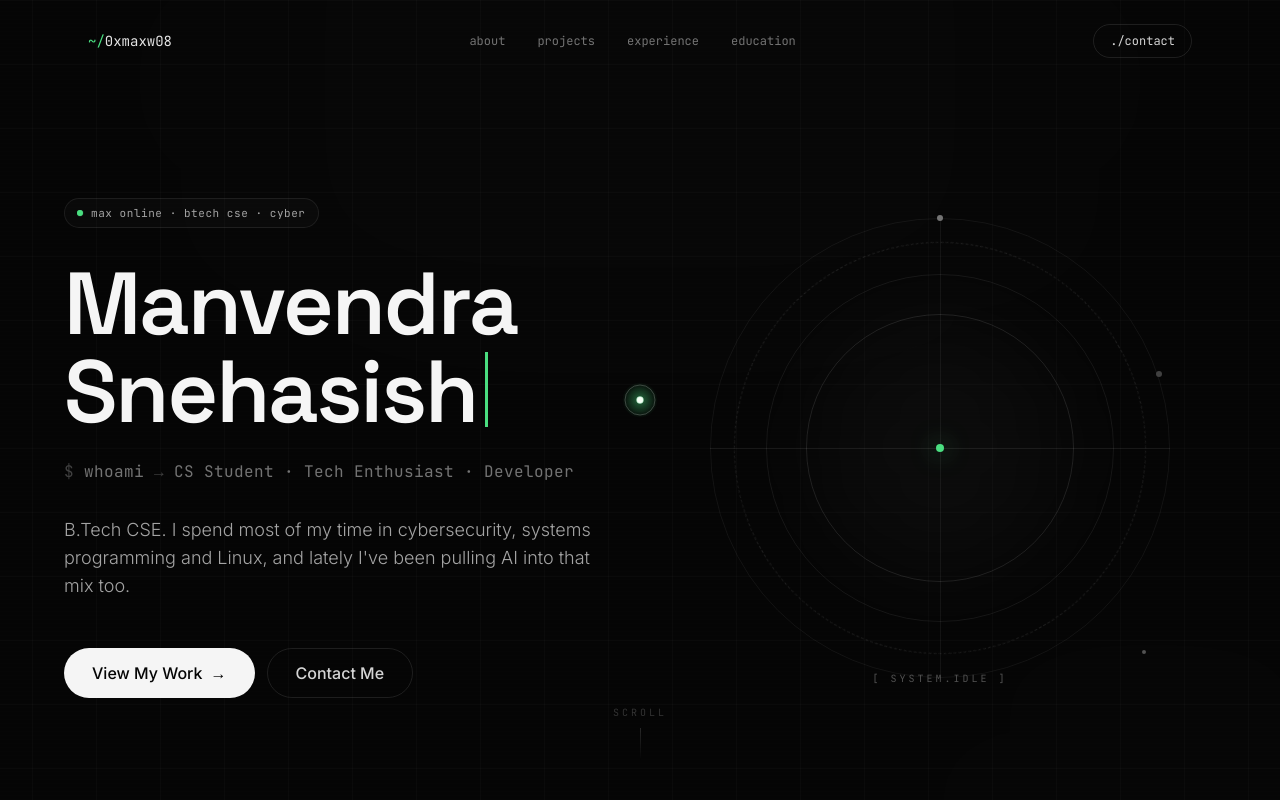
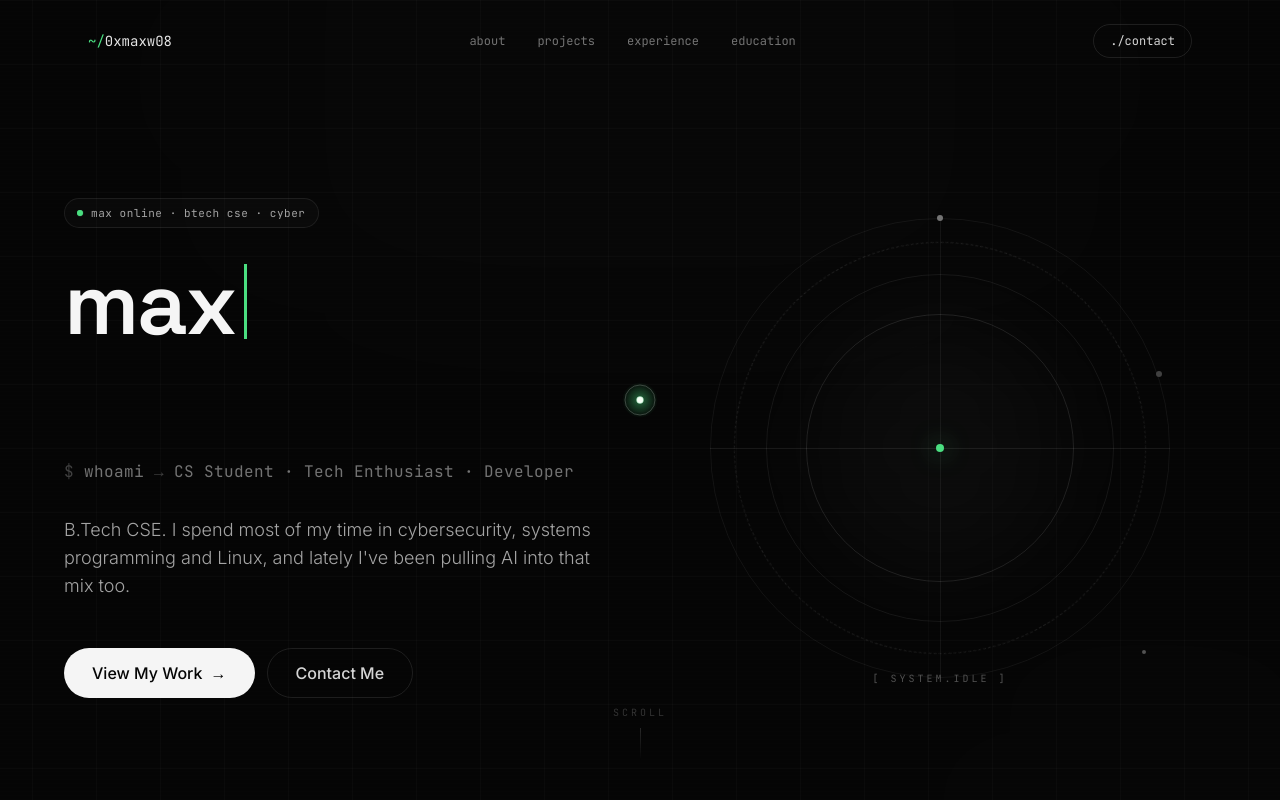
Before and after one commit to 0xmaxw08/portfolio-max, a React (Vite) app: page / in a window 1280 px wide. Shown: the top 800 px of the page. Built offline with nearby package versions, Linux system fonts and the light colour scheme.

Commit message:
typewriter effect

```diff
--- a/src/components/Hero.jsx
+++ b/src/components/Hero.jsx
@@ -1,5 +1,8 @@
-import { useEffect, useRef } from 'react'
+import { useEffect, useRef, useState } from 'react'
 import gsap from 'gsap'
+
+const FULL_NAME = 'Manvendra Snehasish'
+const SHORT_NAME = 'max'
 
 export default function Hero() {
   const sectionRef = useRef(null)
@@ -10,17 +13,67 @@ export default function Hero() {
   const ctaRef = useRef(null)
   const graphicRef = useRef(null)
 
+  const [displayed, setDisplayed] = useState('')
+
+  // GSAP intro
   useEffect(() => {
     const ctx = gsap.context(() => {
       const tl = gsap.timeline({ defaults: { ease: 'power4.out' } })
       tl.from(statusRef.current, { y: 20, opacity: 0, duration: 1 })
-        .from(nameRef.current, { y: 80, opacity: 0, duration: 1.4 }, '-=0.6')
+        .from(nameRef.current, { y: 40, opacity: 0, duration: 1 }, '-=0.6')
         .from(taglineRef.current, { y: 30, opacity: 0, duration: 1.2 }, '-=0.9')
         .from(subtextRef.current, { y: 20, opacity: 0, duration: 1.2 }, '-=0.9')
         .from(ctaRef.current, { y: 20, opacity: 0, duration: 1 }, '-=0.8')
         .from(graphicRef.current, { scale: 0.92, opacity: 0, duration: 1.6 }, '-=1.4')
     }, sectionRef)
     return () => ctx.revert()
+  }, [])
+
+  // Typewriter: "Manvendra Snehasish" -> backspace -> "max"
+  useEffect(() => {
+    const reduced = window.matchMedia('(prefers-reduced-motion: reduce)').matches
+    if (reduced) {
+      setDisplayed(SHORT_NAME)
+      return
+    }
+
+    let cancelled = false
+    const sleep = (ms) => new Promise((r) => setTimeout(r, ms))
+
+    const run = async () => {
+      // Wait for the GSAP fade-in to be mostly done
+      await sleep(900)
+
+      // Type the full name
+      for (let i = 1; i <= FULL_NAME.length; i++) {
+        if (cancelled) return
+        setDisplayed(FULL_NAME.slice(0, i))
+        await sleep(55)
+      }
+
+      // Hold so it's readable
+      await sleep(2000)
+
+      // Backspace
+      for (let i = FULL_NAME.length - 1; i >= 0; i--) {
+        if (cancelled) return
+        setDisplayed(FULL_NAME.slice(0, i))
+        await sleep(26)
+      }
+
+      // Small beat before typing the handle
+      await sleep(350)
+
+      // Type "max"
+      for (let i = 1; i <= SHORT_NAME.length; i++) {
+        if (cancelled) return
+        setDisplayed(SHORT_NAME.slice(0, i))
+        await sleep(95)
+      }
+    }
+
+    run()
+    return () => { cancelled = true }
   }, [])
 
   return (
@@ -38,8 +91,19 @@ export default function Hero() {
             </span>
           </div>
 
-          <h1 ref={nameRef} className="text-5xl md:text-7xl lg:text-[5.5rem] font-semibold leading-[0.95] mb-6 text-neutral-100">
-            Manvendra<br />Snehasish<span className="inline-block w-[3px] h-[0.85em] bg-term align-[-0.05em] ml-2 animate-blink" />
+          <h1
+            ref={nameRef}
+            aria-label={FULL_NAME}
+            className="relative text-5xl md:text-7xl lg:text-[5.5rem] font-semibold leading-[0.95] mb-6 text-neutral-100"
+          >
+            {/* Invisible spacer reserves the layout so the page doesn't jump while typing */}
+            <span aria-hidden="true" className="invisible">{FULL_NAME}</span>
+
+            {/* Animated text overlaid on the spacer */}
+            <span aria-hidden="true" className="absolute inset-0 whitespace-pre-wrap">
+              {displayed}
+              <span className="inline-block w-[3px] h-[0.85em] bg-term align-[-0.05em] ml-2 animate-blink" />
+            </span>
           </h1>
 
           <p ref={taglineRef} className="font-mono text-sm md:text-base text-neutral-500 mb-8 tracking-wide">
```
